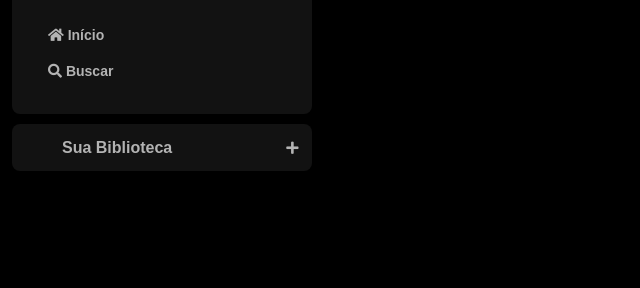
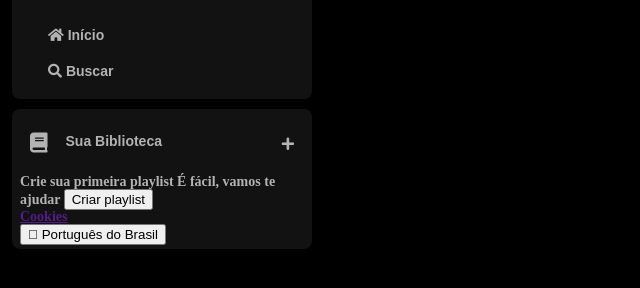
Before and after one commit to GabrielCNovaesDev/CloneSpotify, a plain HTML site: page index.html in a window 1280 px wide. Shown: the part 74-362 px from the top of the page, without its empty margins (0-640 px from the left). Drawn offline with Linux system fonts and the light colour scheme.

Commit message:
library section CSS implemented; New playlist, cookies and language features in HTML implemented

```diff
--- a/index.html
+++ b/index.html
@@ -16,7 +16,6 @@
 <body>
     <div class="sidebar">
         <nav class="sidebar__navigation">
-            <div>
                 <div class="logo">
                     <a href="">
                         <img src="Assets/icons/logo-spotify.png" alt="logo Spotify">
@@ -38,17 +37,41 @@
                         </li>
                     </ul>
                 </div>
-            </div>
         </nav>
 
-        <nav class="sidebar__navigation">
-            <div>
-                <a href="" class="sidebar__topic">
+        <div class="library">
+            <div class="library__content">
+                <button class="library__button">
+                    <span class="fa fas fa-book"></span>
                     <span class="sidebar__topic__text">Sua Biblioteca</span>
-                    <span class="fa fa-plus"></span>
-                </a>
+                </button>
+                <span class="fa fa-plus"></span>
             </div>
-        </nav>
+
+            <section class="section-playlist">
+                <div class="section-playlist__content">
+                    <span class="text title">Crie sua primeira playlist</span>
+                    <span class="text subtitle">É fácil, vamos te ajudar</span>
+                    <button class="section-playlist__button">
+                        <span>Criar playlist</span>
+                    </button>
+                </div>
+
+                <div class="cookies">
+                    <a href="">Cookies</a>
+                </div>
+
+                <div class="languages">
+                    <button class="languages__button">
+                        <span class="fa-solid fa-globe"></span>
+                        <span>Português do Brasil</span>
+                    </button>
+                </div>
+            </section>
+
+
+        </div>
+
     </div>
 
 </body>
--- a/styles.css
+++ b/styles.css
@@ -2,43 +2,42 @@ body{
     background-color: #000;
 }
 
-.sidebar {
-    position: fixed;
-    top: 0;
-    left: 0;
-    padding: 12px;
-    width: 300px;
-    margin-bottom: 20px;
-
+.sidebar{
+    position:fixed;
+    top:0;
+    left:0;
+    bottom:0;
+    padding:12px;
+    width:300px;
 }
 
-.sidebar__navigation {
+.sidebar__navigation{
     background-color: #121212;
-    border-radius: 8px;
-    padding: 16px 0 15px 16px;
+    border-radius:8px;
+    padding:16px 0 0 16px;
 }
 
-.sidebar__navigation .logo {
-    background-color: #121212;
-    display: flex;
-    border-radius: 8px;
-    padding: 16px 0 0 16px;
-
+.logo{
+    background: #121212;
+    display:flex;
+    border-radius:8px ;
+    padding:16px 0 0 16px;
 }
 
-.sidebar nav {
-    margin-bottom: 10px;
-}
-.sidebar nav ul {
-    margin-top: 20px;
-    padding: 0 20px 10px 20px;
+.sidebar__navigation .logo img{
+    width:80px;
 }
 
-.sidebar ul li {
+.sidebar nav ul{
+    margin-top: 20px;
+    padding:0 20px 10px 20px;
+}
+
+.sidebar ul li{
     padding: 10px 0;
 }
 
-.sidebar__topic{
+.sidebar nav ul li a{
     color: #b3b3b3;
     text-decoration: none;
     font-weight: 600;
@@ -46,13 +45,46 @@ body{
     font-family: "DM Sans", sans-serif;
 }
 
-.sidebar__topic__text{
-    font-weight: 700;
-    font-size: 16px;
-    margin-left: 34px;
-    padding: 0 110px 0 0;
+.library {
+    background-color: #121212;
+    border-radius:8px;
+    display: flex;
+    justify-content: space-between;
+    flex-direction: column;
+    padding: 4px 8px;
+    color: #b3b3b3;
+    font-weight: 600;
+    font-size: 14px;
+    margin-top: 10px;
 }
 
-.logo img{
-    width: 80px;
+.library .library__content {
+    display: flex;
+    justify-content: space-between;
 }
+
+.library .library__button {
+    display: flex;
+    margin-right: 10px;
+    color: #b3b3b3;
+    background-color: transparent;
+    border: 0px;
+    font-size: 14px;
+    font-weight: 700;
+    font-family: "DM Sans", sans-serif;
+    text-align: center;
+    text-decoration: none;
+    text-transform: none;
+    padding: 20px 10px;
+}
+
+.library .library__button .fa {
+    font-size: 20px;
+    margin-right: 10px;
+    font-weight: 300;
+    padding-right: 8px;
+}
+
+.library .library__content .fa-plus{
+    margin: 24px 10px;
+}
```
